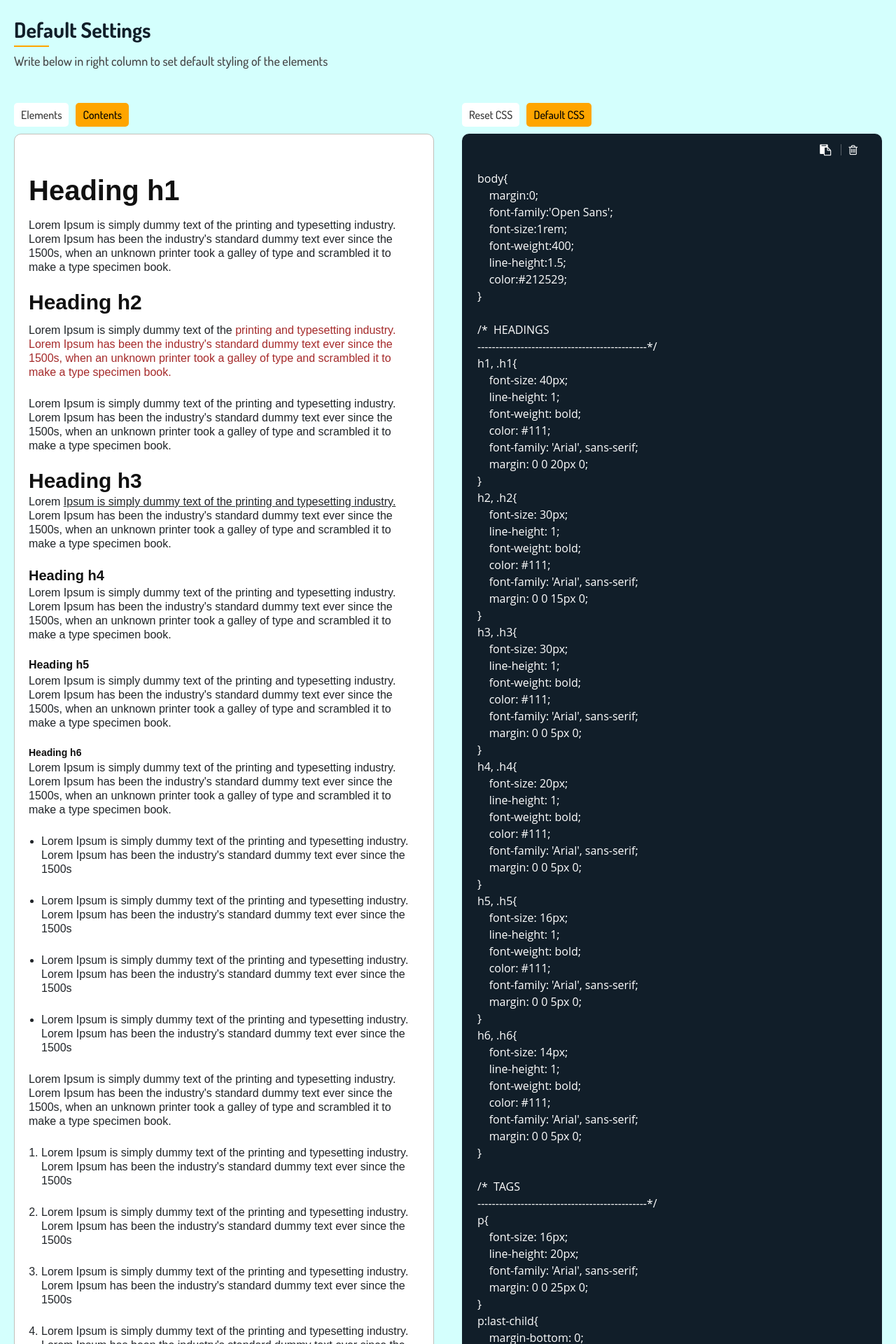
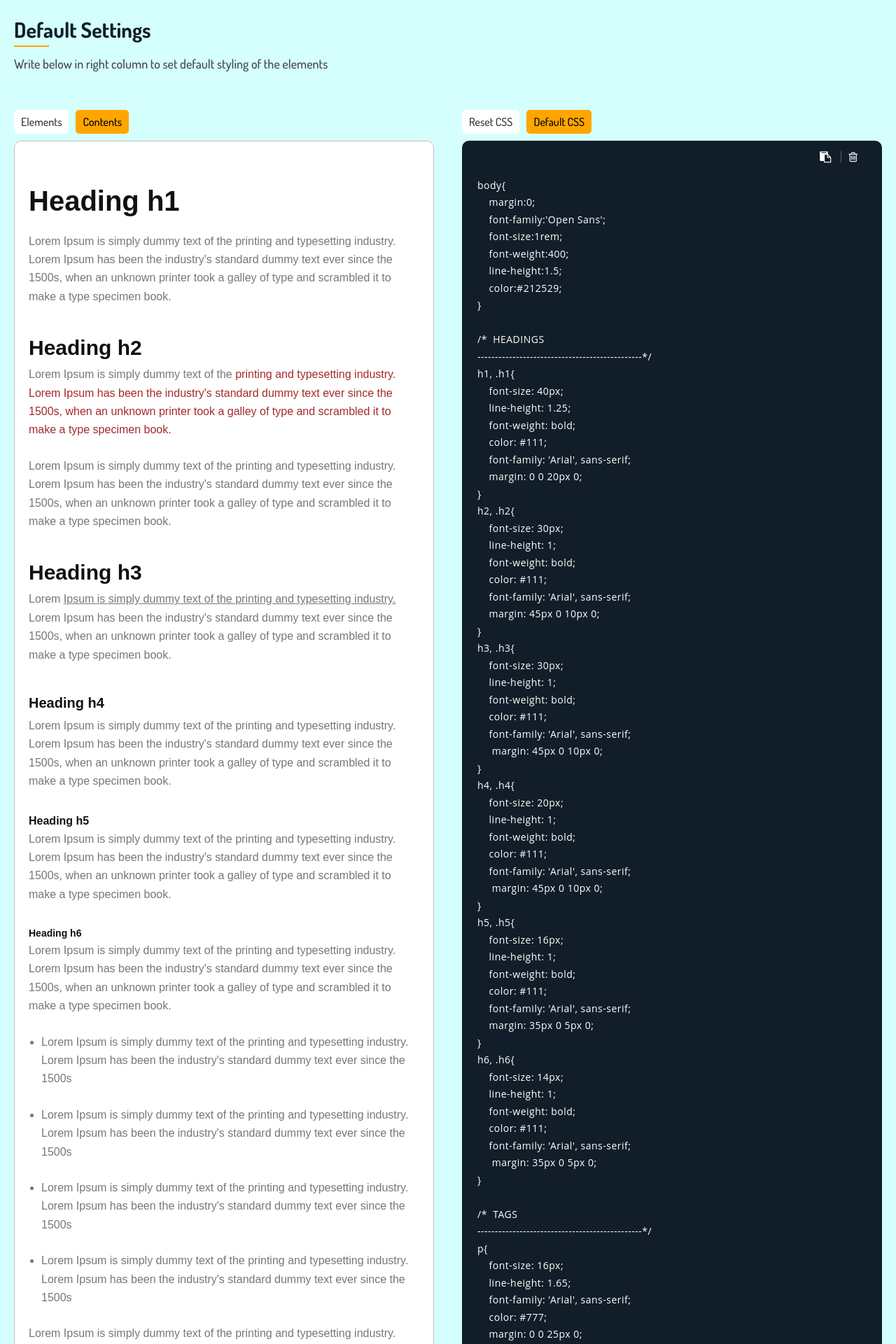
Before and after one commit to uplersgitdev/html, a Jekyll site: the page built from default.html, in a window 1280 px wide. Shown: the top 1920 px of the page at 70% size. Built offline with Jekyll 4.4.1, drawn with Linux system fonts in a browser that asks for light colours.

Commit message:
default page update

```diff
--- a/_includes/theme/default/editor/default-css.html
+++ b/_includes/theme/default/editor/default-css.html
@@ -12,7 +12,7 @@ body{
 -----------------------------------------------*/
 h1, .h1{
     font-size: 40px;
-    line-height: 1;
+    line-height: 1.25;
     font-weight: bold;
     color: #111;
     font-family: 'Arial', sans-serif;
@@ -24,7 +24,7 @@ h2, .h2{
     font-weight: bold;
     color: #111;
     font-family: 'Arial', sans-serif;
-    margin: 0 0 15px 0;
+    margin: 45px 0 10px 0;
 }
 h3, .h3{
     font-size: 30px;
@@ -32,7 +32,7 @@ h3, .h3{
     font-weight: bold;
     color: #111;
     font-family: 'Arial', sans-serif;
-    margin: 0 0 5px 0;
+     margin: 45px 0 10px 0;
 }
 h4, .h4{
     font-size: 20px;
@@ -40,7 +40,7 @@ h4, .h4{
     font-weight: bold;
     color: #111;
     font-family: 'Arial', sans-serif;
-    margin: 0 0 5px 0;
+     margin: 45px 0 10px 0;
 }
 h5, .h5{
     font-size: 16px;
@@ -48,7 +48,7 @@ h5, .h5{
     font-weight: bold;
     color: #111;
     font-family: 'Arial', sans-serif;
-    margin: 0 0 5px 0;
+    margin: 35px 0 5px 0;
 }
 h6, .h6{
     font-size: 14px;
@@ -56,15 +56,16 @@ h6, .h6{
     font-weight: bold;
     color: #111;
     font-family: 'Arial', sans-serif;
-    margin: 0 0 5px 0;
+     margin: 35px 0 5px 0;
 }
 
 /*  TAGS
 -----------------------------------------------*/
 p{
     font-size: 16px;
-    line-height: 20px;
+    line-height: 1.65;
     font-family: 'Arial', sans-serif;
+    color: #777;
     margin: 0 0 25px 0;
 }
 p:last-child{
@@ -154,7 +155,8 @@ ul{
 ul li,
 ol li {
     font-size: 16px;
-    line-height: 20px;
+    line-height: 1.65;
+    color: #777;
     font-family: 'Arial', sans-serif;
     margin: 0 0 25px 0;
 }
@@ -171,6 +173,7 @@ dl{
     flex-wrap: wrap;
     gap: 10px;
     font-family: 'Arial', sans-serif;
+    margin: 0 0 25px 0;
 }
 dl dt{
     flex: 0 0 25%;
@@ -192,17 +195,21 @@ dl dd{
 table{
     border-collapse: collapse;
     width: 100%;
+    margin: 0 0 25px 0;
 }
 table td,
 table th {
     border: 1px solid #ddd;
-    padding: 8px;
+    padding: 15px 10px;
+    font-size: 16px;
+    line-height: 1.65;
+    color: #777;
 }
 table tr:nth-child(even){
     background-color: #f2f2f2;
 }
 table tr:hover {
-    background-color: #ddd;
+    background-color: #f7f7f7;
 }
 table th {
     padding-top: 12px;
@@ -211,4 +218,5 @@ table th {
     background-color: orange;
     color: white;
 }
+
 </textarea>
--- a/_includes/theme/default/visual/visual-content.html
+++ b/_includes/theme/default/visual/visual-content.html
@@ -1,52 +1,52 @@
-<h1>Heading h1</h1>
-<p>Lorem Ipsum is simply dummy text of the printing and typesetting industry. Lorem Ipsum has been the industry's standard dummy text ever since the 1500s, when an unknown printer took a galley of type and scrambled it to make a type specimen book.</p>
+<h1 contenteditable>Heading h1</h1>
+<p contenteditable>Lorem Ipsum is simply dummy text of the printing and typesetting industry. Lorem Ipsum has been the industry's standard dummy text ever since the 1500s, when an unknown printer took a galley of type and scrambled it to make a type specimen book.</p>
 
-<h2>Heading h2</h2>
-<p>Lorem Ipsum is simply dummy text of the <a href="#">printing and typesetting industry. Lorem Ipsum has been the industry's standard dummy text ever since the 1500s, when an unknown printer took a galley of type and scrambled it to make a type specimen book.</a></p>
-<p>Lorem Ipsum is simply dummy text of the printing and typesetting industry. Lorem Ipsum has been the industry's standard dummy text ever since the 1500s, when an unknown printer took a galley of type and scrambled it to make a type specimen book.</p>
+<h2 contenteditable>Heading h2</h2>
+<p contenteditable>Lorem Ipsum is simply dummy text of the <a href="#">printing and typesetting industry. Lorem Ipsum has been the industry's standard dummy text ever since the 1500s, when an unknown printer took a galley of type and scrambled it to make a type specimen book.</a></p>
+<p contenteditable>Lorem Ipsum is simply dummy text of the printing and typesetting industry. Lorem Ipsum has been the industry's standard dummy text ever since the 1500s, when an unknown printer took a galley of type and scrambled it to make a type specimen book.</p>
 
-<h3>Heading h3</h3>
-<p>Lorem <u>Ipsum is simply dummy text of the printing and typesetting industry.</u> Lorem Ipsum has been the industry's standard dummy text ever since the 1500s, when an unknown printer took a galley of type and scrambled it to make a type specimen book.</p>
+<h3 contenteditable>Heading h3</h3>
+<p contenteditable>Lorem <u>Ipsum is simply dummy text of the printing and typesetting industry.</u> Lorem Ipsum has been the industry's standard dummy text ever since the 1500s, when an unknown printer took a galley of type and scrambled it to make a type specimen book.</p>
 
-<h4>Heading h4</h4>
-<p>Lorem Ipsum <i>is simply dummy text of the printing and typesetting industry. Lorem Ipsum has been the industry's standard dummy text ever since the 1500s, when an unknown printer took a galley of type and scrambled it to make</i> a type specimen book.</p>
+<h4 contenteditable>Heading h4</h4>
+<p contenteditable>Lorem Ipsum <i>is simply dummy text of the printing and typesetting industry. Lorem Ipsum has been the industry's standard dummy text ever since the 1500s, when an unknown printer took a galley of type and scrambled it to make</i> a type specimen book.</p>
 
-<h5>Heading h5</h5>
-<p><em>Lorem Ipsum is simply dummy text of the printing and typesetting industry. Lorem Ipsum has been the industry's</em> standard dummy text ever since the 1500s, when an unknown printer took a galley of type and scrambled it to make a type specimen book.</p>
+<h5 contenteditable>Heading h5</h5>
+<p contenteditable><em>Lorem Ipsum is simply dummy text of the printing and typesetting industry. Lorem Ipsum has been the industry's</em> standard dummy text ever since the 1500s, when an unknown printer took a galley of type and scrambled it to make a type specimen book.</p>
 
-<h6>Heading h6</h6>
-<p>Lorem Ipsum is simply dummy text of the printing and typesetting industry. Lorem Ipsum has been the industry's standard dummy text ever since the 1500s, when an unknown printer took a galley of type and scrambled it to make a type specimen book.</p>
+<h6 contenteditable>Heading h6</h6>
+<p contenteditable>Lorem Ipsum is simply dummy text of the printing and typesetting industry. Lorem Ipsum has been the industry's standard dummy text ever since the 1500s, when an unknown printer took a galley of type and scrambled it to make a type specimen book.</p>
 
-<ul>
+<ul contenteditable>
     <li>Lorem Ipsum is simply dummy text of the printing and typesetting industry. Lorem Ipsum has been the industry's standard dummy text ever since the 1500s</li>
     <li>Lorem Ipsum is simply dummy text of the printing and typesetting industry. Lorem Ipsum has been the industry's standard dummy text ever since the 1500s</li>
     <li>Lorem Ipsum is simply dummy text of the printing and typesetting industry. Lorem Ipsum has been the industry's standard dummy text ever since the 1500s</li>
     <li>Lorem Ipsum is simply dummy text of the printing and typesetting industry. Lorem Ipsum has been the industry's standard dummy text ever since the 1500s</li>
 </ul>
 
-<p>Lorem Ipsum is simply dummy text of the printing and typesetting industry. Lorem Ipsum has been the industry's standard dummy text ever since the 1500s, when an unknown printer took a galley of type and scrambled it to make a type specimen book.</p>
+<p contenteditable>Lorem Ipsum is simply dummy text of the printing and typesetting industry. Lorem Ipsum has been the industry's standard dummy text ever since the 1500s, when an unknown printer took a galley of type and scrambled it to make a type specimen book.</p>
 
-<ol>
+<ol contenteditable>
     <li>Lorem Ipsum is simply dummy text of the printing and typesetting industry. Lorem Ipsum has been the industry's standard dummy text ever since the 1500s</li>
     <li>Lorem Ipsum is simply dummy text of the printing and typesetting industry. Lorem Ipsum has been the industry's standard dummy text ever since the 1500s</li>
     <li>Lorem Ipsum is simply dummy text of the printing and typesetting industry. Lorem Ipsum has been the industry's standard dummy text ever since the 1500s</li>
     <li>Lorem Ipsum is simply dummy text of the printing and typesetting industry. Lorem Ipsum has been the industry's standard dummy text ever since the 1500s</li>
 </ol>
 
-<p>Lorem Ipsum is simply dummy text of the printing and typesetting industry. Lorem Ipsum has been the industry's standard dummy text ever since the 1500s, when an unknown printer took a galley of type and scrambled it to make a type specimen book.</p>
+<p contenteditable>Lorem Ipsum is simply dummy text of the printing and typesetting industry. Lorem Ipsum has been the industry's standard dummy text ever since the 1500s, when an unknown printer took a galley of type and scrambled it to make a type specimen book.</p>
 
 <dl>
-    <dt>Lorem Ipsum is simply dummy text</dt>
-    <dd>Lorem Ipsum is simply dummy text of the printing and typesetting industry. Lorem Ipsum has been the industry's standard dummy text ever since the 1500s, when an unknown printer took a galley of type and scrambled it to make a type specimen book.</dd>
-    <dt>Lorem Ipsum is simply dummy text</dt>
-    <dd>Lorem Ipsum is simply dummy text of the printing and typesetting industry. Lorem Ipsum has been the industry's standard dummy text ever since the 1500s, when an unknown printer took a galley of type and scrambled it to make a type specimen book.</dd>
-    <dt>Lorem Ipsum is simply dummy text</dt>
-    <dd>Lorem Ipsum is simply dummy text of the printing and typesetting industry. Lorem Ipsum has been the industry's standard dummy text ever since the 1500s, when an unknown printer took a galley of type and scrambled it to make a type specimen book.</dd>
+    <dt contenteditable>Lorem Ipsum is simply dummy text</dt>
+    <dd contenteditable>Lorem Ipsum is simply dummy text of the printing and typesetting industry. Lorem Ipsum has been the industry's standard dummy text ever since the 1500s, when an unknown printer took a galley of type and scrambled it to make a type specimen book.</dd>
+    <dt contenteditable>Lorem Ipsum is simply dummy text</dt>
+    <dd contenteditable>Lorem Ipsum is simply dummy text of the printing and typesetting industry. Lorem Ipsum has been the industry's standard dummy text ever since the 1500s, when an unknown printer took a galley of type and scrambled it to make a type specimen book.</dd>
+    <dt contenteditable>Lorem Ipsum is simply dummy text</dt>
+    <dd contenteditable>Lorem Ipsum is simply dummy text of the printing and typesetting industry. Lorem Ipsum has been the industry's standard dummy text ever since the 1500s, when an unknown printer took a galley of type and scrambled it to make a type specimen book.</dd>
 </dl>
 
-<p>Lorem Ipsum is simply dummy text of the printing and typesetting industry. Lorem Ipsum has been the industry's standard dummy text ever since the 1500s, when an unknown printer took a galley of type and scrambled it to make a type specimen book.</p>
+<p contenteditable>Lorem Ipsum is simply dummy text of the printing and typesetting industry. Lorem Ipsum has been the industry's standard dummy text ever since the 1500s, when an unknown printer took a galley of type and scrambled it to make a type specimen book.</p>
 
-<table>
+<table contenteditable>
     <tr>
         <th>Lorem Ipsum is simply dummy text</th>
         <th>Lorem Ipsum is simply dummy text</th>
--- a/_sass/theme/_default-page.scss
+++ b/_sass/theme/_default-page.scss
@@ -74,7 +74,9 @@ body{
                     border: 0;
                     resize: none;
                     overflow: visible;
-
+                    font-size: 14px;
+                    line-height: 1.75;
+                    letter-spacing: 0.5px;
 
                     &::-webkit-scrollbar {
                         width: 5px;
```
